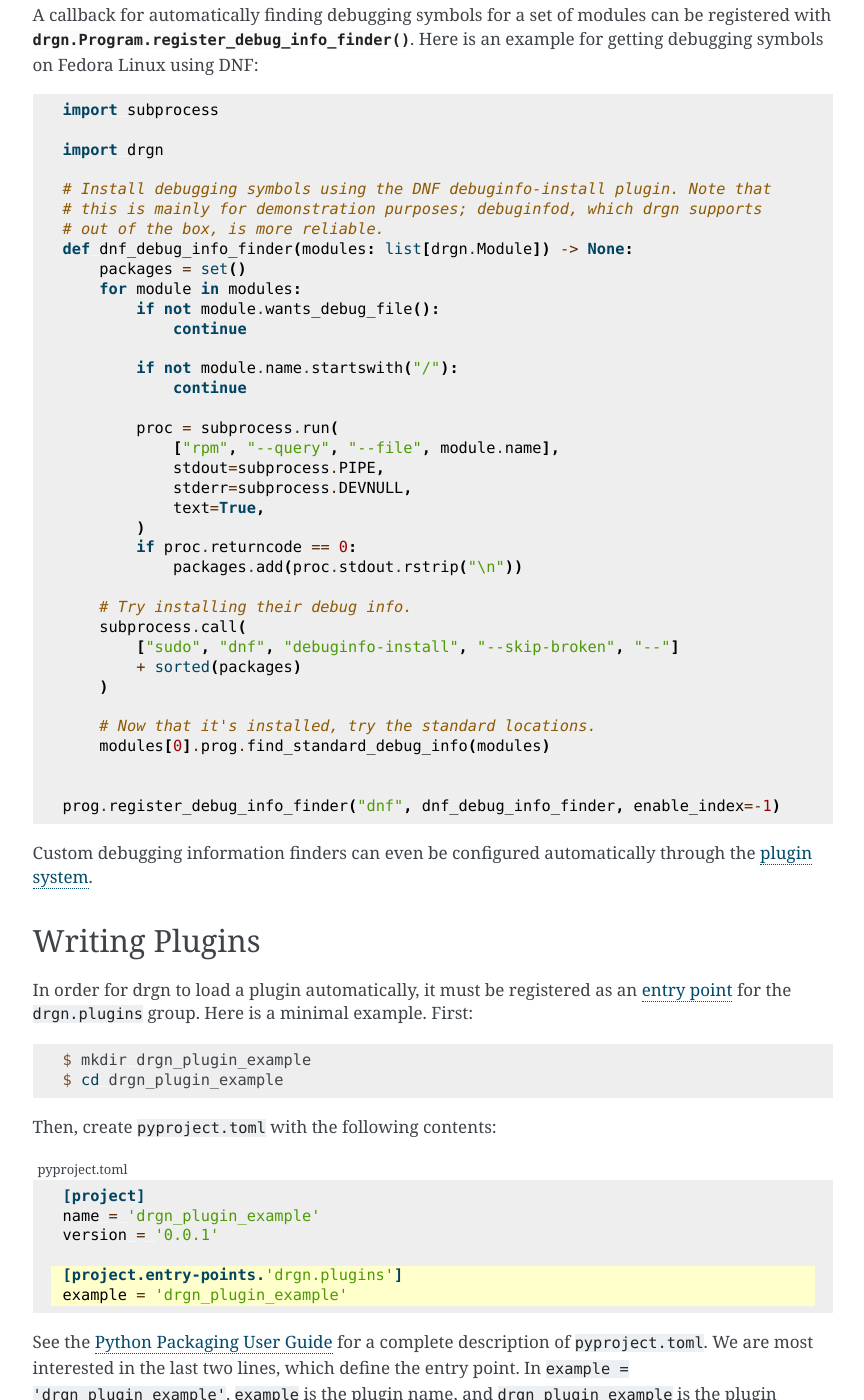
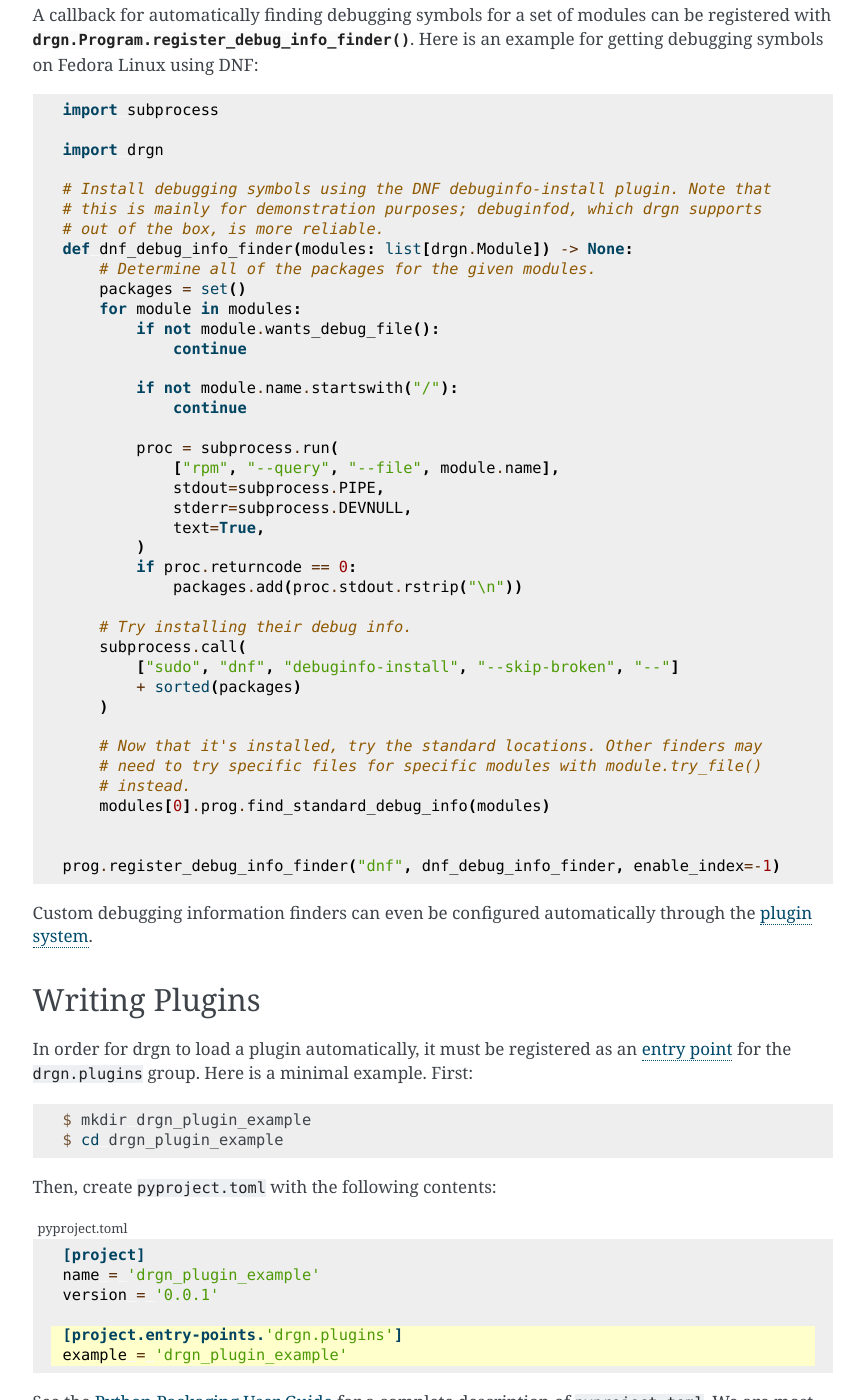
Before and after one commit to osandov/drgn, a Sphinx documentation site: the page built from docs/advanced_usage.rst, in a window 1280 px wide and 1400 px high, scrolled down 1674 px. Shown: the whole window, without its empty margins (310-1174 px from the left). Built offline with Sphinx 7.4.7, drawn with Linux system fonts in a browser that asks for light colours; pages that are not in the unit, such as notebooks, are missing from menus.

Commit message:
docs: improve debugging information finder examples
dnf_debug_info_finder() needs a couple more comments, and
example_debug_info_finder() wouldn't actually run as is.

Signed-off-by: Omar Sandoval <osandov@osandov.com>

```diff
--- a/docs/advanced_usage.rst
+++ b/docs/advanced_usage.rst
@@ -100,6 +100,7 @@
     # this is mainly for demonstration purposes; debuginfod, which drgn supports
     # out of the box, is more reliable.
     def dnf_debug_info_finder(modules: list[drgn.Module]) -> None:
+        # Determine all of the packages for the given modules.
         packages = set()
         for module in modules:
             if not module.wants_debug_file():
@@ -123,7 +124,9 @@
             + sorted(packages)
         )
 
-        # Now that it's installed, try the standard locations.
+        # Now that it's installed, try the standard locations. Other finders may
+        # need to try specific files for specific modules with module.try_file()
+        # instead.
         modules[0].prog.find_standard_debug_info(modules)
 
 
@@ -174,8 +177,9 @@
     import drgn
 
     def example_debug_info_finder(modules: list[drgn.Module]) -> None:
-        if isinstance(module, drgn.MainModule):
-            module.try_file("/my/vmlinux")
+        for module in modules:
+            if isinstance(module, drgn.MainModule):
+                module.try_file("/my/vmlinux")
 
     def drgn_prog_set(prog: drgn.Program) -> None:
         if prog.flags & drgn.ProgramFlags.IS_LINUX_KERNEL:
```
